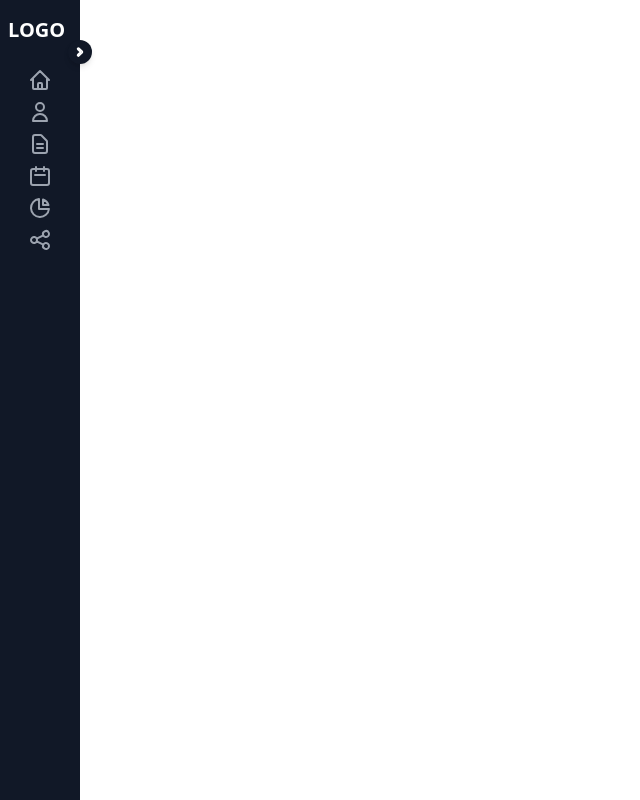
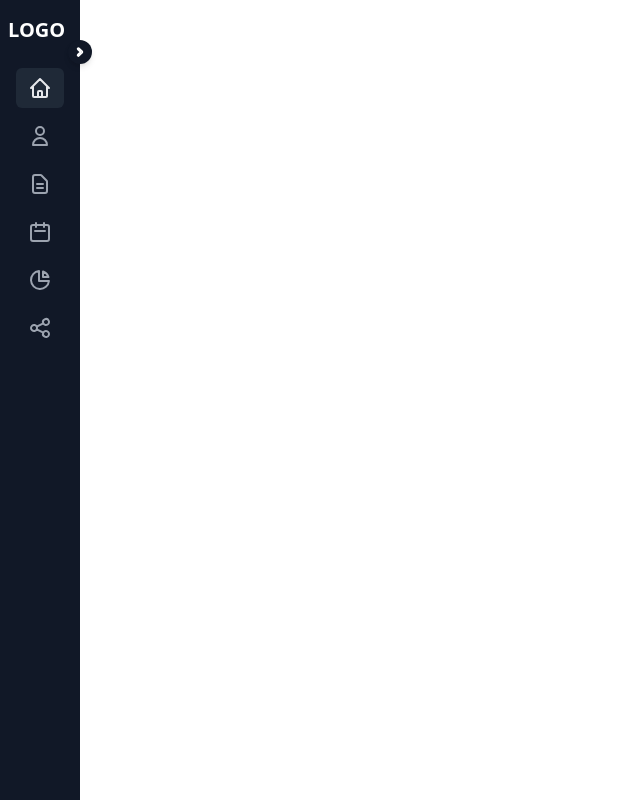
Before and after one commit to me-myself-and-open-source/sidebar-v2, a React (Create React App) app: page / in a window 1280 px wide. Shown: the whole page, without its empty margins (0-640 px from the left). Built offline with nearby package versions, Linux system fonts and the light colour scheme.

Commit message:
active items

```diff
--- a/src/components/layouts/DropdownItem.jsx
+++ b/src/components/layouts/DropdownItem.jsx
@@ -15,7 +15,7 @@ function DropdownItem({ tabName, icon }) {
 
 	const handleClick = () => {
 		setDropdown(dropdown => ({ open: !dropdown.open }))
-		//toggleTab(tabName)
+		dispatch(toggleTab(tabName))
 	}
 
 	const activeClass = "bg-gray-800 text-gray-200"
@@ -27,9 +27,10 @@ function DropdownItem({ tabName, icon }) {
 			<div className="relative">
 
 				{/* Dropdown Head */}
-				<div className={`flex text-gray-400 items-center hover:text-gray-200 hover:bg-gray-800
-					space-x-2 rounded-md cursor-pointer justify-between
-					${sidebar.full ? 'justify-start' : 'sm:justify-center'}`}
+				<div className={`flex items-center hover:text-gray-200 hover:bg-gray-800
+					space-x-2 rounded-md cursor-pointer justify-between p-2
+					${sidebar.full ? 'justify-start' : 'sm:justify-center'}
+					${sidebar.active === tabName ? 'text-gray-200 bg-gray-800' : 'text-gray-400'}`}
 					onClick={handleClick}>
 					<div className="relative flex space-x-2 items-center">
 						{icon}
--- a/src/components/layouts/DropdownWithSubItems.jsx
+++ b/src/components/layouts/DropdownWithSubItems.jsx
@@ -1,6 +1,7 @@
 import { useState } from "react"
 import ClickAwayListener from "react-click-away-listener"
 import { useDispatch, useSelector } from "react-redux"
+import { toggleTab } from "../../redux/sidebar/sidebarSlice"
 
 function DropdownWithSubItems({ tabName, icon }) {
 
@@ -14,7 +15,7 @@ function DropdownWithSubItems({ tabName, icon }) {
 
 	const handleClick = () => {
 		setDropdown(dropdown => ({ open: !dropdown.open }))
-		//toggleTab(tabName)
+		dispatch(toggleTab(tabName))
 	}
 
 	const activeClass = "bg-gray-800 text-gray-200"
@@ -27,8 +28,9 @@ function DropdownWithSubItems({ tabName, icon }) {
 
 				{/* Dropdown Head */}
 				<div className={`flex text-gray-400 items-center hover:text-gray-200 hover:bg-gray-800
-					space-x-2 rounded-md cursor-pointer justify-between
-					${sidebar.full ? 'justify-start' : 'sm:justify-center'}`}
+					space-x-2 rounded-md cursor-pointer justify-between p-2
+					${sidebar.full ? 'justify-start' : 'sm:justify-center'}
+					${sidebar.active === tabName ? 'text-gray-200 bg-gray-800' : 'text-gray-400'}`}
 				>
 					<div className="relative flex space-x-2 items-center">
 						<svg xmlns="http://www.w3.org/2000/svg" className="h-6 w-6" fill="none" viewBox="0 0 24 24"
--- a/src/components/layouts/Sidebar.jsx
+++ b/src/components/layouts/Sidebar.jsx
@@ -1,5 +1,5 @@
 import { useDispatch, useSelector } from "react-redux"
-import { toggleSidebarFull } from "../../redux/sidebar/sidebarSlice"
+import { toggleSidebarFull, toggleTab } from "../../redux/sidebar/sidebarSlice"
 import DropdownItem from "./DropdownItem"
 import DropdownWithSubItems from "./DropdownWithSubItems"
 
@@ -29,8 +29,10 @@ function Sidebar() {
 					</button>
 
 					{/* Home */}
-					<div className={`relative flex text-gray-400 items-center hover:text-gray-200 hover:bg-gray-800
-						space-x-2 rounded-md cursor-pointer ${sidebar.full ? 'justify-start' : 'sm:justify-center'}`}>
+					<div className={`relative flex items-center hover:text-gray-200 hover:bg-gray-800
+						space-x-2 p-2 rounded-md cursor-pointer ${sidebar.full ? 'justify-start' : 'sm:justify-center'}
+						${sidebar.active === 'Home' ? 'text-gray-200 bg-gray-800' : 'text-gray-400'}
+						`} onClick={() => dispatch(toggleTab('Home'))}>
 
 						<svg xmlns="http://www.w3.org/2000/svg" className="h-6 w-6" fill="none" viewBox="0 0 24 24"
 							stroke="currentColor">
@@ -43,7 +45,7 @@ function Sidebar() {
 					</div>
 
 					{/* Audience */}
-					<DropdownItem tabName="Promote" icon={
+					<DropdownItem tabName="Audience" icon={
 						<svg xmlns="http://www.w3.org/2000/svg" className="h-6 w-6" fill="none" viewBox="0 0 24 24"
 							stroke="currentColor">
 							<path strokeLinecap="round" strokeLinejoin="round" strokeWidth="2"
@@ -53,8 +55,10 @@ function Sidebar() {
 
 					{/* Posts */}
 					<div className={`relative flex text-gray-400 items-center hover:text-gray-200 hover:bg-gray-800
-						space-x-2 rounded-md cursor-pointer justify-between
-						${sidebar.full ? 'justify-start' : 'sm:justify-center'}`}>
+						space-x-2 rounded-md cursor-pointer justify-between p-2
+						${sidebar.full ? 'justify-start' : 'sm:justify-center'}
+						${sidebar.active === 'Posts' ? 'text-gray-200 bg-gray-800' : 'text-gray-400'}`}
+						onClick={() => dispatch(toggleTab('Posts'))}>
 
 						<div className="flex items-center space-x-2">
 
@@ -73,8 +77,10 @@ function Sidebar() {
 
 					{/* Schedules */}
 					<div className={`relative flex text-gray-400 items-center hover:text-gray-200 hover:bg-gray-800
-						space-x-2 rounded-md cursor-pointer justify-between
-						${sidebar.full ? 'justify-start' : 'sm:justify-center'}`}>
+						space-x-2 rounded-md cursor-pointer justify-between p-2
+						${sidebar.full ? 'justify-start' : 'sm:justify-center'}
+						${sidebar.active === 'Schedules' ? 'text-gray-200 bg-gray-800' : 'text-gray-400'}`}
+						onClick={() => dispatch(toggleTab('Schedules'))}>
 
 						<div className="flex items-center space-x-2">
 
@@ -113,7 +119,7 @@ function Sidebar() {
 					}></DropdownWithSubItems>
 
 					{/* Promote */}
-					<DropdownItem tabName="Promote menu" icon={
+					<DropdownItem tabName="Promote" icon={
 						<svg xmlns="http://www.w3.org/2000/svg" className="h-6 w-6" fill="none" viewBox="0 0 24 24"
 							stroke="currentColor">
 							<path strokeLinecap="round" strokeLinejoin="round" strokeWidth="2"
--- a/src/redux/sidebar/sidebarSlice.js
+++ b/src/redux/sidebar/sidebarSlice.js
@@ -2,7 +2,7 @@ import { createSlice } from '@reduxjs/toolkit'
 
 const initialState = {
     full: false,
-    active: 'home',
+    active: 'Home',
     navOpen: false
 }
 
@@ -16,11 +16,8 @@ export const sidebarSlice = createSlice({
         },
 
         toggleTab: (state, action) => {
+            console.log(action);
             state.active = action.payload
-        },
-
-        incrementByAmount: (state, action) => {
-            state.value += action.payload
         },
     },
 })
--- a/src/redux/store.js
+++ b/src/redux/store.js
@@ -2,7 +2,7 @@ import { configureStore } from '@reduxjs/toolkit'
 import sidebarSlice from './sidebar/sidebarSlice'
 
 export const store = configureStore({
-  reducer: {
-      sidebar: sidebarSlice
-  },
+	reducer: {
+		sidebar: sidebarSlice
+	},
 })
```
